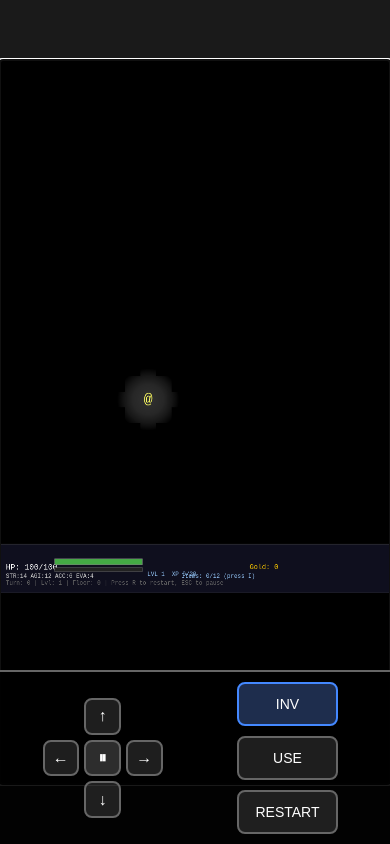
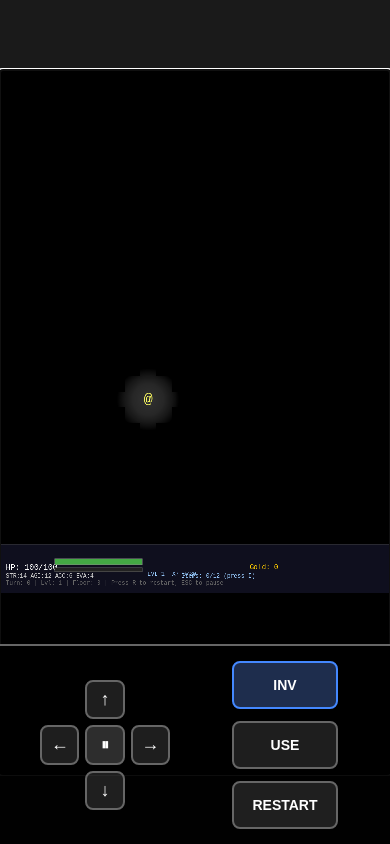
Before and after one commit to ESikich/DungeonCrawler, a plain HTML site: page index.html in a window 390 px wide. Drawn offline with Linux system fonts and the light colour scheme.

Commit message:
Update styles.css

```diff
--- a/styles.css
+++ b/styles.css
@@ -29,7 +29,7 @@ canvas {
     display: block;
     background: #000;
     max-width: 100vw;
-    max-height: calc(100vh - 120px);
+    max-height: calc(100vh - 140px); /* Increased space for better HUD */
     width: auto;
     height: auto;
 }
@@ -44,6 +44,10 @@ canvas {
     z-index: 10;
     pointer-events: none;
     user-select: none;
+    background: rgba(0, 0, 0, 0.7);
+    padding: 8px;
+    border-radius: 4px;
+    border: 1px solid #444;
 }
 
 /* Mobile Controls */
@@ -52,11 +56,12 @@ canvas {
     bottom: 0;
     left: 0;
     right: 0;
-    background: rgba(0, 0, 0, 0.9);
+    background: rgba(0, 0, 0, 0.95);
     border-top: 2px solid #666;
-    padding: 10px;
+    padding: 12px;
     display: none;
     z-index: 100;
+    box-shadow: 0 -4px 20px rgba(0, 0, 0, 0.5);
 }
 
 .mobile-controls.show {
@@ -68,16 +73,16 @@ canvas {
     display: flex;
     justify-content: center;
     align-items: center;
-    gap: 10px;
+    gap: 12px;
 }
 
 .d-pad {
     display: grid;
     grid-template-columns: 1fr 1fr 1fr;
     grid-template-rows: 1fr 1fr 1fr;
-    gap: 5px;
-    width: 120px;
-    height: 120px;
+    gap: 6px;
+    width: 130px;
+    height: 130px;
 }
 
 .d-pad button {
@@ -85,27 +90,34 @@ canvas {
     border: 2px solid #666;
     border-radius: 8px;
     color: white;
-    font-size: 16px;
+    font-size: 18px;
     font-weight: bold;
     touch-action: manipulation;
     user-select: none;
+    transition: all 0.1s ease;
 }
 
 .d-pad button:active {
     background: rgba(100, 255, 100, 0.5);
     border-color: #0f0;
+    transform: scale(0.95);
 }
 
 .d-pad .up { grid-column: 2; grid-row: 1; }
 .d-pad .down { grid-column: 2; grid-row: 3; }
 .d-pad .left { grid-column: 1; grid-row: 2; }
 .d-pad .right { grid-column: 3; grid-row: 2; }
-.d-pad .center { grid-column: 2; grid-row: 2; background: rgba(150, 150, 150, 0.3); }
+.d-pad .center {
+    grid-column: 2;
+    grid-row: 2;
+    background: rgba(150, 150, 150, 0.3);
+    font-size: 16px;
+}
 
 .action-buttons {
     display: flex;
     flex-direction: column;
-    gap: 10px;
+    gap: 12px;
 }
 
 .action-btn {
@@ -114,15 +126,18 @@ canvas {
     border-radius: 8px;
     color: white;
     font-size: 14px;
-    padding: 12px 16px;
-    min-width: 80px;
+    font-weight: bold;
+    padding: 14px 18px;
+    min-width: 85px;
     touch-action: manipulation;
     user-select: none;
+    transition: all 0.1s ease;
 }
 
 .action-btn:active {
     background: rgba(100, 255, 100, 0.5);
     border-color: #0f0;
+    transform: scale(0.95);
 }
 
 .action-btn.primary {
@@ -132,6 +147,7 @@ canvas {
 
 .action-btn.primary:active {
     background: rgba(100, 150, 255, 0.7);
+    border-color: #8af;
 }
 
 /* Mobile-specific adjustments */
@@ -140,12 +156,12 @@ canvas {
         border: none;
         box-shadow: none;
         width: 100vw;
-        height: calc(100vh - 120px);
+        height: calc(100vh - 140px); /* Account for larger mobile controls */
     }
 
     canvas {
         width: 100vw !important;
-        height: calc(100vh - 120px) !important;
+        height: calc(100vh - 140px) !important;
         object-fit: contain;
     }
 
@@ -155,12 +171,44 @@ canvas {
 
     .mobile-controls {
         display: flex;
+        padding: 15px;
     }
 }
 
 @media (max-height: 600px) {
     .mobile-controls {
-        padding: 5px;
+        padding: 8px;
+    }
+
+    .d-pad {
+        width: 110px;
+        height: 110px;
+    }
+
+    .d-pad button {
+        font-size: 16px;
+    }
+
+    .action-btn {
+        padding: 10px 14px;
+        font-size: 12px;
+    }
+
+    canvas {
+        height: calc(100vh - 120px) !important;
+    }
+
+    .game-container {
+        height: calc(100vh - 120px);
+    }
+}
+
+/* Landscape mode adjustments */
+@media (max-width: 768px) and (orientation: landscape) {
+    .mobile-controls {
+        flex-direction: row;
+        height: 110px;
+        padding: 10px;
     }
 
     .d-pad {
@@ -168,28 +216,34 @@ canvas {
         height: 100px;
     }
 
-    .d-pad button {
-        font-size: 14px;
+    .action-btn {
+        padding: 8px 12px;
+        font-size: 11px;
     }
 
-    .action-btn {
-        padding: 8px 12px;
-        font-size: 12px;
+    canvas {
+        height: calc(100vh - 110px) !important;
+    }
+
+    .game-container {
+        height: calc(100vh - 110px);
     }
 }
 
-/* Landscape mode adjustments */
-@media (max-width: 768px) and (orientation: landscape) {
-    .mobile-controls {
-        flex-direction: row;
-        height: 100px;
-    }
+/* Better text rendering */
+canvas {
+    image-rendering: -moz-crisp-edges;
+    image-rendering: -webkit-crisp-edges;
+    image-rendering: pixelated;
+    image-rendering: crisp-edges;
+}
 
-    canvas {
-        height: calc(100vh - 100px) !important;
-    }
-
-    .game-container {
-        height: calc(100vh - 100px);
-    }
+/* Prevent text selection on mobile */
+.mobile-controls * {
+    -webkit-touch-callout: none;
+    -webkit-user-select: none;
+    -khtml-user-select: none;
+    -moz-user-select: none;
+    -ms-user-select: none;
+    user-select: none;
 }
```
